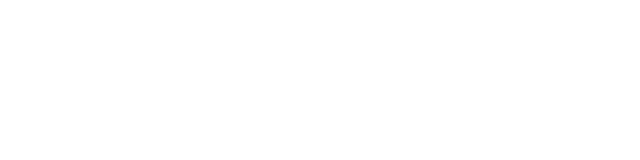
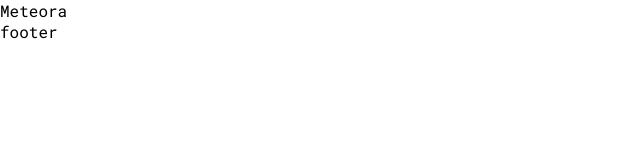
Before and after one commit to exodie/taxi-web, a Next.js app in the folder client-web/: page / in a window 1280 px wide. Shown: the top 160 px of the page, without its empty margins (0-640 px from the left). Built offline with nearby package versions, Linux system fonts and the light colour scheme.

Commit message:
Update layout.tsx

```diff
--- a/client-web/src/app/layout.tsx
+++ b/client-web/src/app/layout.tsx
@@ -1,6 +1,8 @@
 import type { Metadata } from "next";
 import { Roboto_Mono } from "next/font/google";
 import "./globals.scss";
+import TheHeader from "web/components/Header/TheHeader.component";
+import TheFooter from "web/components/Footer/TheFooter.component";
 
 const inter = Roboto_Mono({ subsets: ["latin"] });
 
@@ -16,7 +18,11 @@
 }) {
   return (
     <html lang="en">
-      <body className={inter.className}>{children}</body>
+      <body className={inter.className}>
+        <TheHeader />
+        {children}
+        <TheFooter />
+      </body>
     </html>
   );
 }
```
